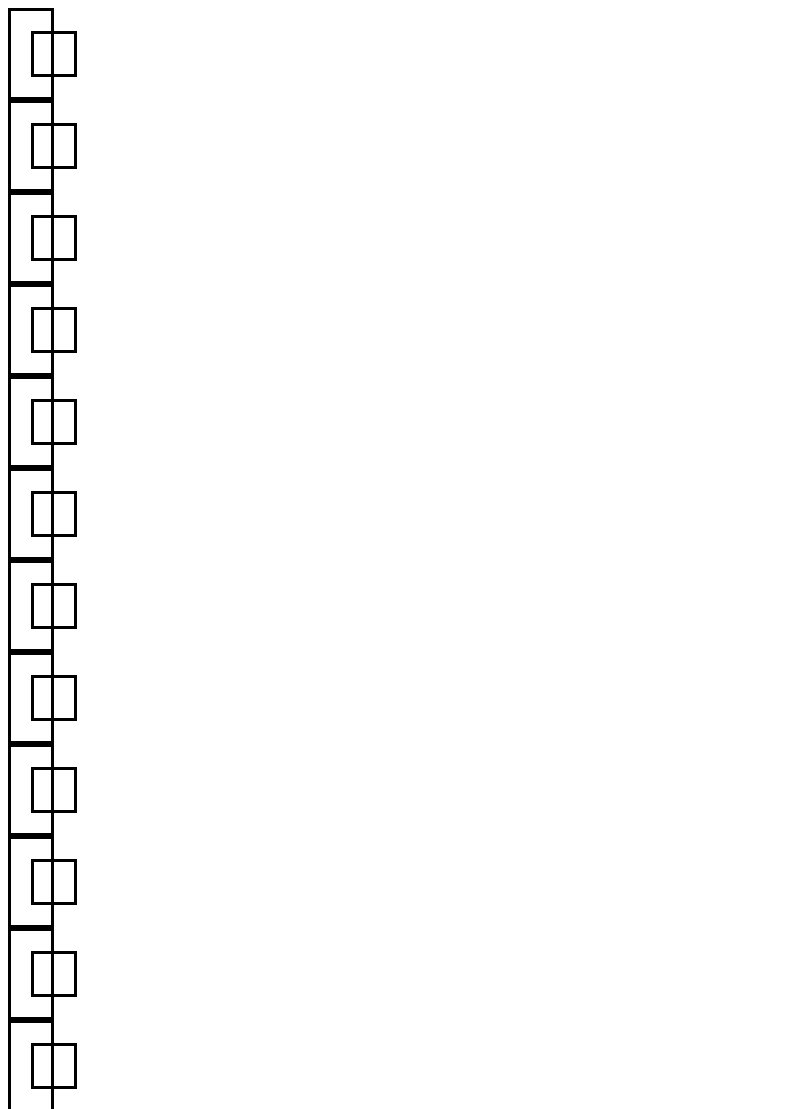
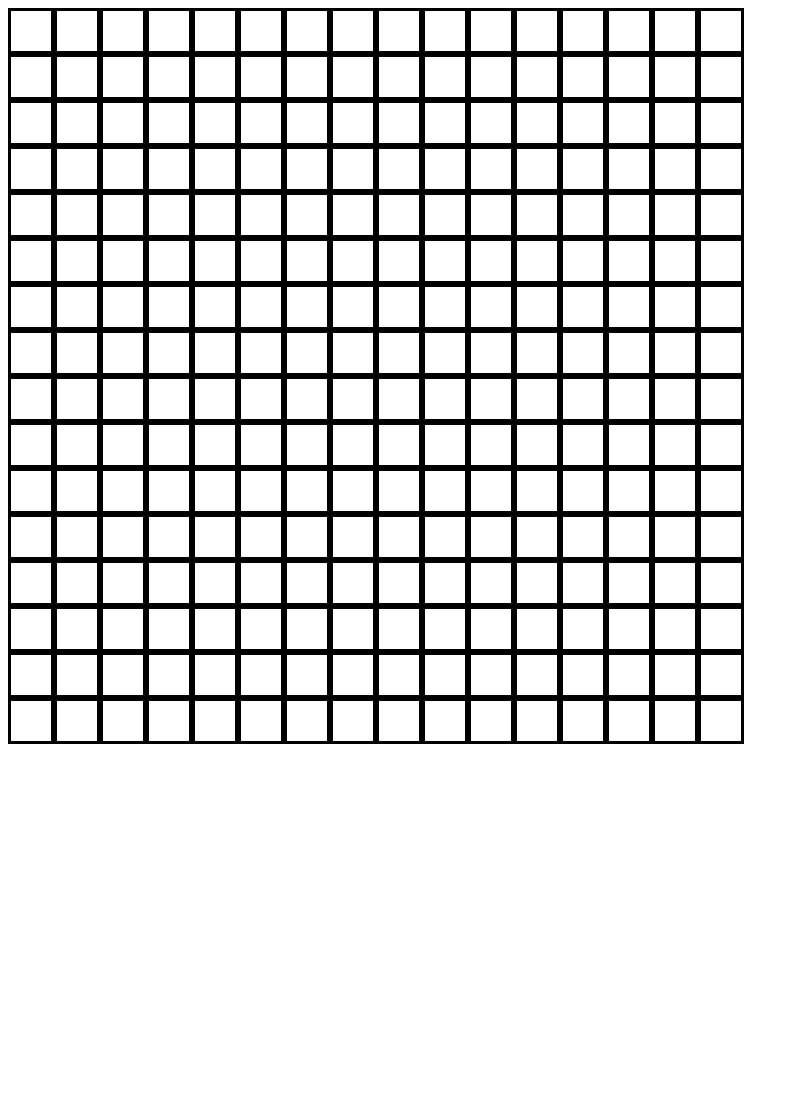
Before and after one commit to ImExtraPolite/etch-a-sketch, a plain HTML site: page index.html in a window 1280 px wide. Shown: the top 1109 px of the page, without its empty margins (0-799 px from the left). After the commit the page ends 800 px from the top, so only its background shows below. Drawn offline with Linux system fonts and the light colour scheme.

Commit message:
make grid

```diff
--- a/javascript.js
+++ b/javascript.js
@@ -12,11 +12,22 @@ columns();
 
 function rows() {
   for (let i = 1; i <= 16; i++) {
-    i.toString;
-    const columns = document.querySelector(".row" + i);
-    const rows = document.createElement("div");
+    for(let j = 1; j <= 16; j++) {
+      j.toString;
+      const columns = document.querySelector(".row" + i);
+      const rows = document.createElement("div");
+      rows.style.border = "solid";
+      rows.classList.add("squares");
 
-    columns.appendChild(rows);
+      columns.appendChild(rows);
+    }
   }
 }
 rows();
+
+for(let i = 1; i <= 16; i++) {
+  i.toString;
+  const rowOne = document.querySelector(".row" + i);
+  rowOne.style.padding = 0;
+  rowOne.style.margin = 0;
+}
--- a/style.css
+++ b/style.css
@@ -2,5 +2,4 @@
   max-width: 0;
   padding: 20px;
   display: flex;
-  border: solid;
 }
```
